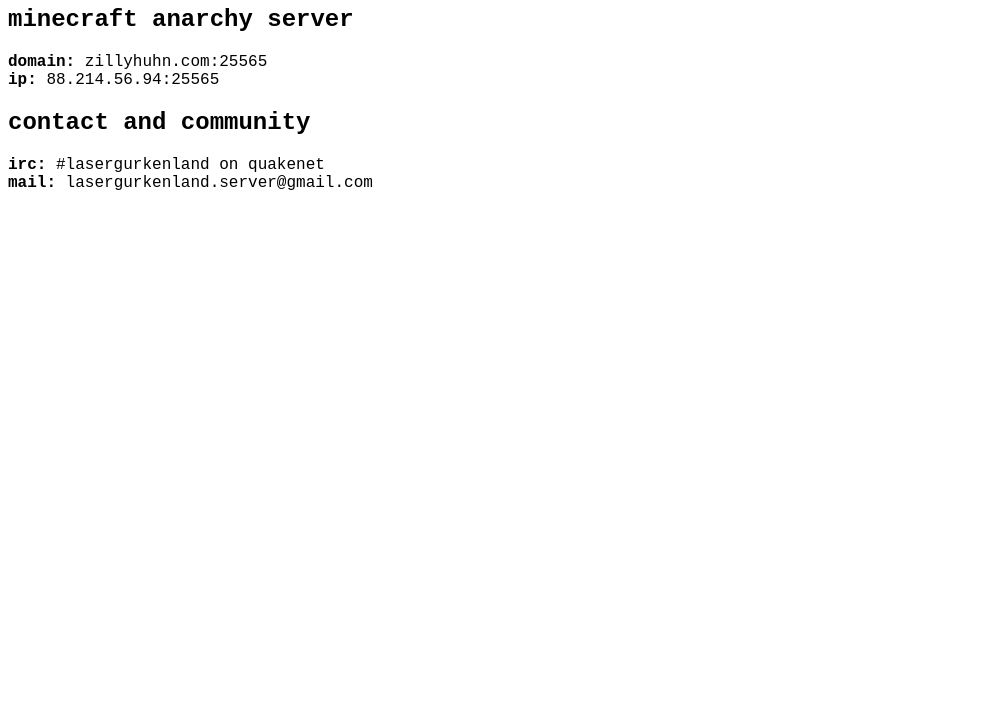
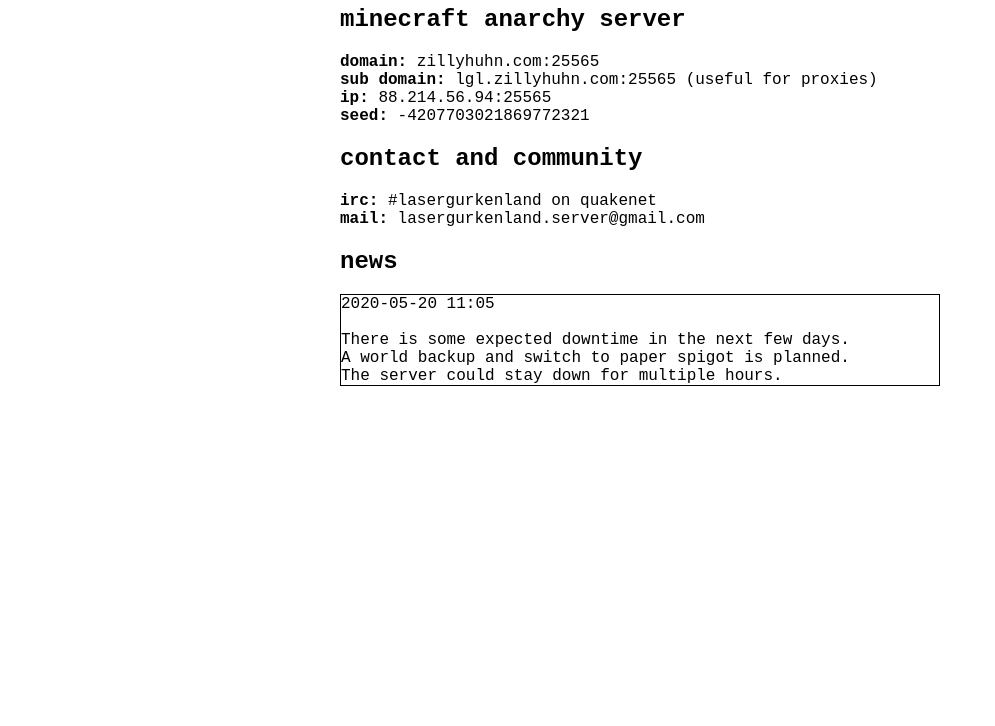
Before and after one commit to ZillyHuhn/Lasergurkenland, a plain HTML site: page index.html in a window 1280 px wide. Shown: the part 74-800 px from the top of the page, without its empty margins (0-995 px from the left). Drawn offline with Linux system fonts and the light colour scheme.

Commit message:
Announce news about backup and paper

```diff
--- a/index.html
+++ b/index.html
@@ -7,16 +7,29 @@
     <link rel="stylesheet" href="style.css">
 </head>
 <body>
+    <div class="content">
         <h1>Lasergurkenland</h1>
         <h2>minecraft anarchy server</h2>
         <span>
             <strong>domain:</strong> zillyhuhn.com:25565 <br>
+            <strong>sub domain:</strong> lgl.zillyhuhn.com:25565 (useful for proxies)<br>
             <strong>ip:</strong> 88.214.56.94:25565 <br>
+            <strong>seed:</strong> -4207703021869772321 <br>
         </span>
         <h2>contact and community</h2>
         <span>
             <strong>irc:</strong> #lasergurkenland on quakenet <br>
             <strong>mail:</strong> lasergurkenland.server@gmail.com <br>
         </span>
+        <h2>news</h2>
+        <div class="news">
+                <!-- date '+%F %H:%m' CEST -->
+                2020-05-20 11:05 <br>
+                <br>
+                There is some expected downtime in the next few days. <br>
+                A world backup and switch to paper spigot is planned. <br>
+                The server could stay down for multiple hours. <br>
+        </div>
+    </div>
 </body>
 </html>
--- a/style.css
+++ b/style.css
@@ -1,3 +1,13 @@
 html, body {
     font-family: "Courier New", Courier, monospace;
 }
+
+.content {
+    margin-left: auto;
+    margin-right: auto;
+    max-width: 600px;
+}
+
+.news {
+    border: 1px solid black;
+}
```
Lines whose indentation alone changed are shown as unchanged.
